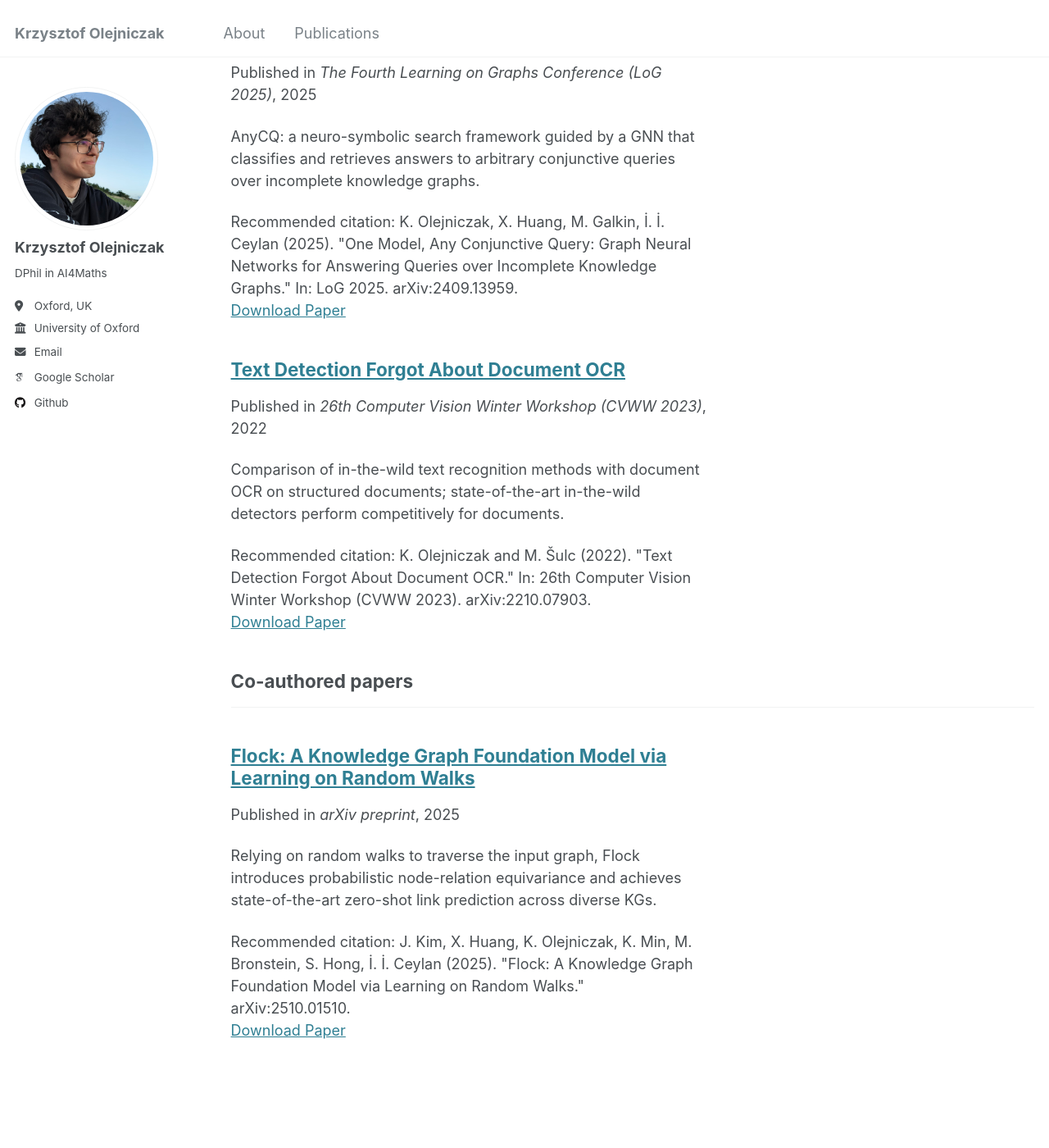
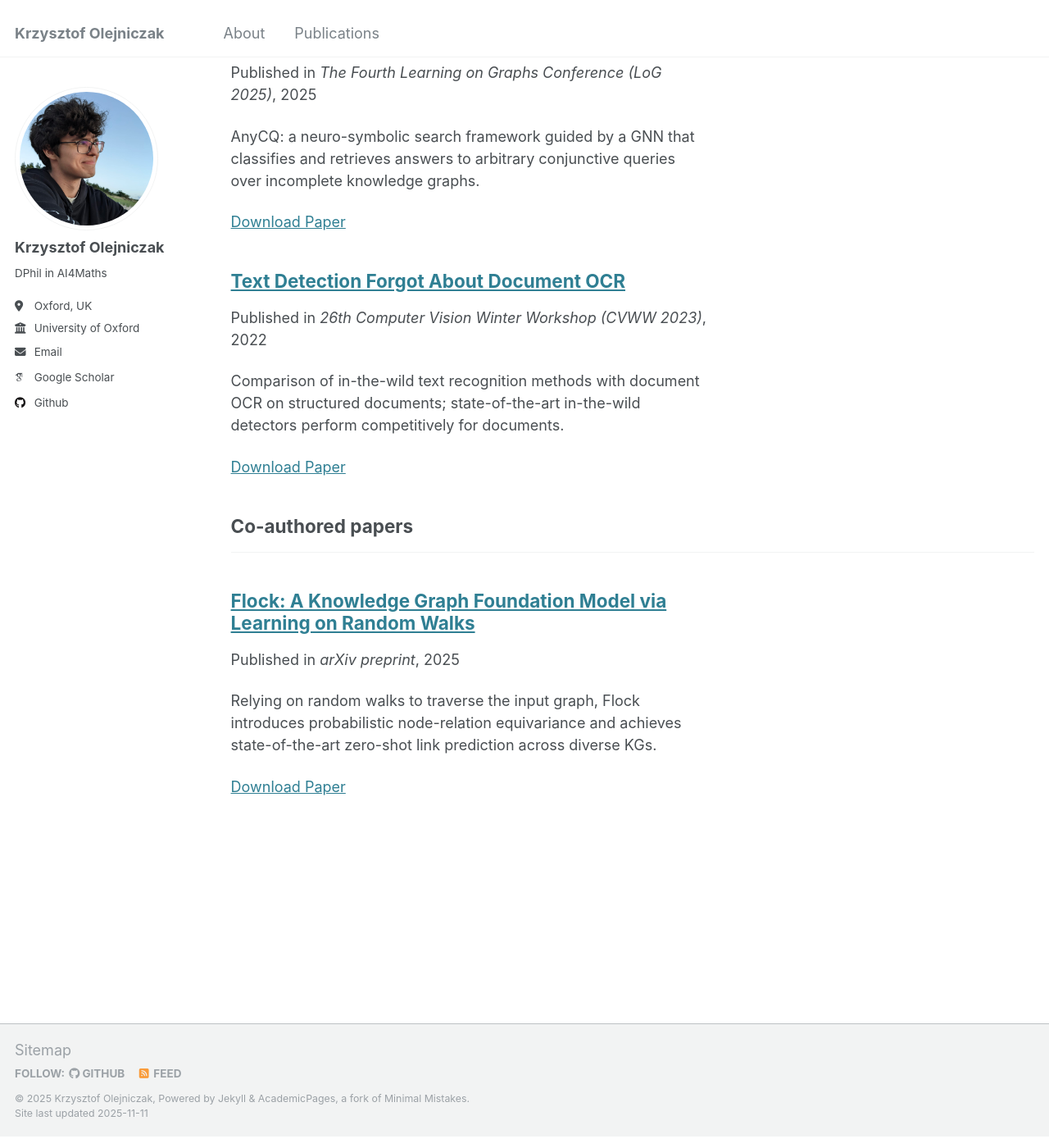
Before and after one commit to kolejnyy/kolejnyy.github.io, a Jekyll site: the page built from _pages/publications.html, in a window 1280 px wide and 1400 px high, scrolled down 335 px. Shown: the whole window at 82% size. Built offline with Jekyll 4.4.1, drawn with Linux system fonts in a browser that asks for light colours; some web fonts are replaced.

Commit message:
widen the publications page

```diff
--- a/_pages/publications.html
+++ b/_pages/publications.html
@@ -3,6 +3,7 @@ layout: archive
 title: "Publications"
 permalink: /publications/
 author_profile: true
+classes: wide
 ---
 
 {% if site.author.googlescholar %}
--- a/_publications/2022-10-14-text-detection-forgot-about-document-ocr.md
+++ b/_publications/2022-10-14-text-detection-forgot-about-document-ocr.md
@@ -7,7 +7,6 @@ excerpt: 'Comparison of in-the-wild text recognition methods with document OCR o
 date: 2022-10-14
 venue: '26th Computer Vision Winter Workshop (CVWW 2023)'
 paperurl: 'https://arxiv.org/abs/2210.07903'
-citation: 'K. Olejniczak and M. Šulc (2022). "Text Detection Forgot About Document OCR." In: 26th Computer Vision Winter Workshop (CVWW 2023). arXiv:2210.07903.'
 ---
 
 Accepted to CVWW 2023. See arXiv for details and PDF.
--- a/_publications/2025-01-01-one-model-any-conjunctive-query.md
+++ b/_publications/2025-01-01-one-model-any-conjunctive-query.md
@@ -7,7 +7,6 @@ excerpt: 'AnyCQ: a neuro-symbolic search framework guided by a GNN that classifi
 date: 2025-01-01
 venue: 'The Fourth Learning on Graphs Conference (LoG 2025)'
 paperurl: 'https://arxiv.org/pdf/2409.13959'
-citation: 'K. Olejniczak, X. Huang, M. Galkin, İ. İ. Ceylan (2025). "One Model, Any Conjunctive Query: Graph Neural Networks for Answering Queries over Incomplete Knowledge Graphs." In: LoG 2025. arXiv:2409.13959.'
 ---
 
 See arXiv for the latest version and supplementary material.
--- a/_publications/2025-10-01-flock-a-knowledge-graph-foundation-model.md
+++ b/_publications/2025-10-01-flock-a-knowledge-graph-foundation-model.md
@@ -7,7 +7,6 @@ excerpt: 'Relying on random walks to traverse the input graph, Flock introduces
 date: 2025-10-01
 venue: 'arXiv preprint'
 paperurl: 'https://arxiv.org/pdf/2510.01510'
-citation: 'J. Kim, X. Huang, K. Olejniczak, K. Min, M. Bronstein, S. Hong, İ. İ. Ceylan (2025). "Flock: A Knowledge Graph Foundation Model via Learning on Random Walks." arXiv:2510.01510.'
 ---
 
 Preprint. See arXiv for updates and code links.
```
